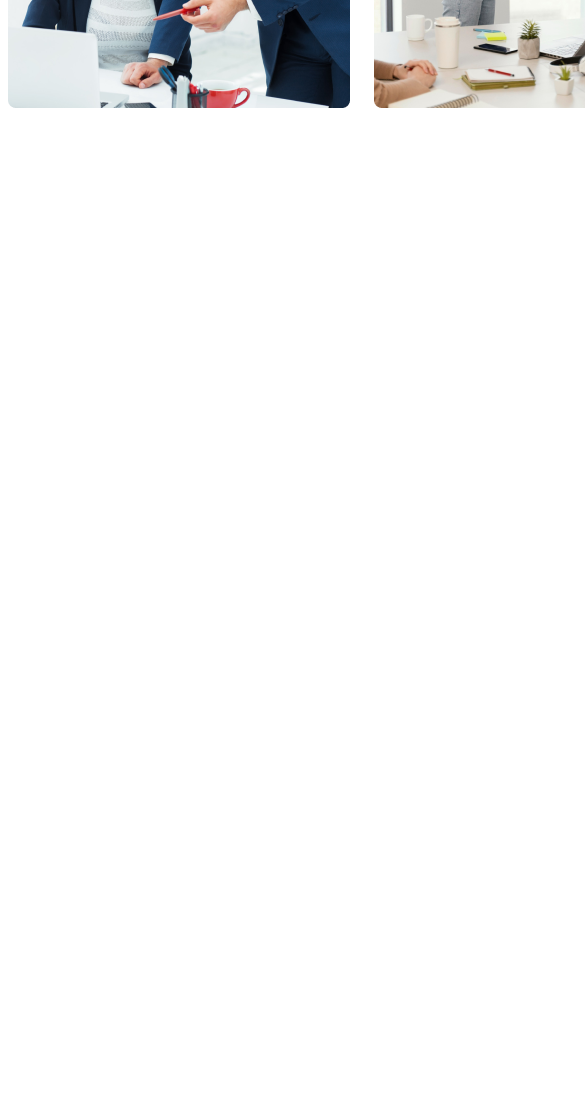
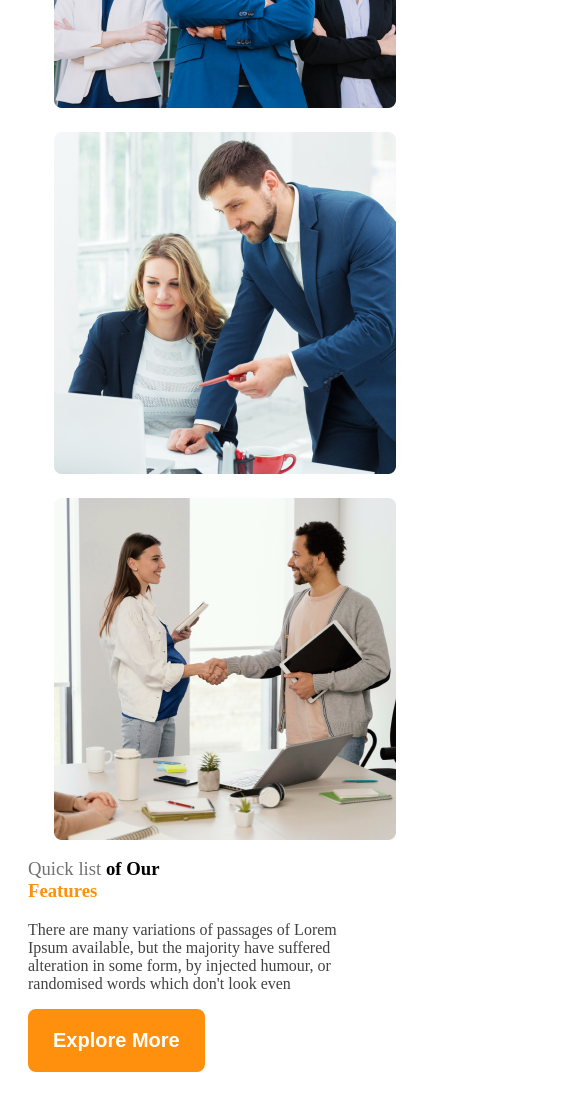
Before and after one commit to rayhankhan101/G3-architect-web, a plain HTML site: page index.html in a window 390 px wide. Shown: the part 1762-2859 px from the top of the page, 585 px wide, since content can reach past the window. Before the commit the page ends 1878 px from the top, so only its background shows below. Drawn offline with Linux system fonts and the light colour scheme.

Commit message:
index.html file

```diff
--- a/index.html
+++ b/index.html
@@ -38,12 +38,25 @@
                 <img src="images/team4.png" alt="">
             </div>
             <div class="our-features">
-                <h3 class="feature-title"><span id="quick-list" class="text-light-gray">Quick list </span><span>of Our</span> <span>Features</span></h3>
-                <p class="feature-description">There are many variations of passages of Lorem Ipsum available, but the majority have suffered alteration in some form, by injected humour, or randomised words which don't look even</p>
+                <h3 class="feature-title"><span id="quick-list" class="text-light-gray">Quick list </span><span>of Our</span>
+                 <br>
+                 <span class="text-primary">Features</span></h3>
+                <p class="feature-description text-gray">There are many variations of passages of Lorem Ipsum available, but the majority have suffered alteration in some form, by injected humour, or randomised words which don't look even</p>
                 <button class="btn-primary">Explore More</button>
             </div>
+        </section>
+        <!-- teams section start -->
+        <section class="teams display-flex">
+        </section>
+        <!-- features will enjoy -->
+        <section>
+            <h3 class="section-title">Some Facts</h3>
+            <p class="text-light-gray">There are many variations of passages of Lorem Ipsum available, but the majority have suffered alteration.</p>
+        </section>
+        <!-- some facts -->
+        <section class="some-facts">
+        </section>
 
-        </section>
     </main>
     <footer>
 
--- a/styles/architects.css
+++ b/styles/architects.css
@@ -10,6 +10,9 @@
 /* shared styles */
 .dispaly-flex{
     display: flex;
+}
+.text-primary{
+    color:#FF900E ;
 }
 /* dark 02 */
 .text-gray{
@@ -38,6 +41,10 @@ main{
 }
 main > section {
     margin-top: 130px;
+}
+.section-title{
+    font-size: 50px;
+    font-weight: 700;
 }
 
 /* header styles */
@@ -88,22 +95,40 @@ main > section {
     display: grid;
     grid-template-columns: repeat(2,1fr);
     gap: 24px;
+    padding-left: 60px;
 }
 .our-features{
     margin-left: 130px;
     max-height: 530px;
+    padding-right: 30px;
 }
-.feature-title{
-    font-size: 2.8rem;
-    font-weight: 700;
-}
+
 #quick-list{
     font-weight: 500;
 }
 
 /* responsive media query */
 @media screen and (max-width: 576px) {
-    .navbar, .nav-links{
+    .navbar,
+    .nav-links,
+    .teams{
         flex-direction: column;
     }
+    .team-img-container{
+        grid-template-columns: repeat(1,1fr);
+    }
+    .our-features{
+        margin-left: 20px;
+    }
 }
+
+/* medium size sevice */
+@media screen and (min-width: 576px) and (max-width: 992px){
+    .teams{
+        flex-direction: column;
+    }
+
+    .our-features{
+        margin: 50px auto;
+    }
+}
```
